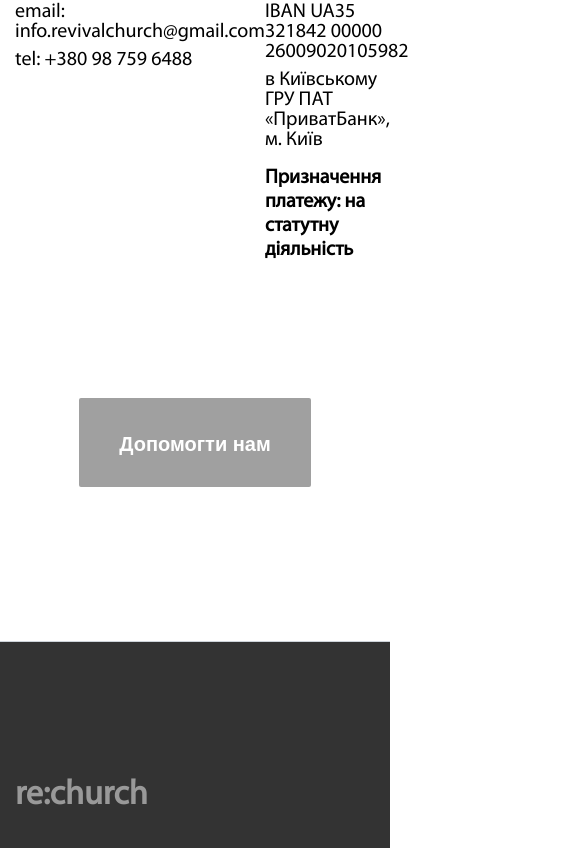
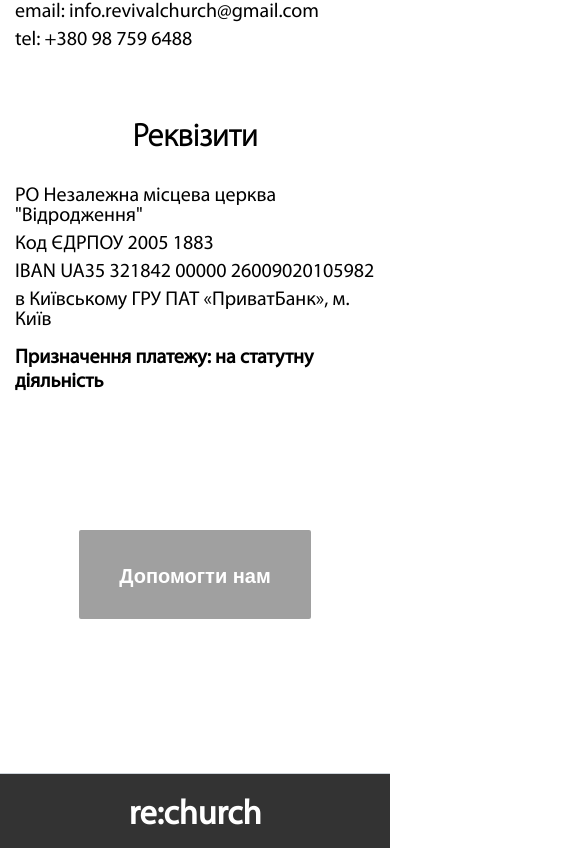
Before and after one commit to kupolua/build.revival-church.org, a plain HTML site: page index.html in a window 390 px wide. Shown: the part 5543-6391 px from the top of the page, 585 px wide, since content can reach past the window. Drawn offline with Linux system fonts and the light colour scheme; files whose address does not match are found by name.

Commit message:
fix mobile

```diff
--- a/css/style.css
+++ b/css/style.css
@@ -273,11 +273,13 @@ a:hover {
   width: 1140px;
   padding-left: 15px;
   padding-right: 15px;
-  margin: 64px auto 32px;
+  margin-left: auto;
+  margin-right: auto;
 }
 
 .footer-content .site-logo a {
   font-size: 34px !important;
+  color: white;
 }
 
 .footer-content .social {
@@ -294,6 +296,52 @@ a:hover {
 .footer-content .social-img img {
   width: 25px;
   height: 25px;
+}
+
+@media (max-width: 480px) {
+  .video iframe {
+    position: fixed;
+    width: 98%;
+    height: 35%;
+    left: 50%;
+    top: 50%;
+    transform: translateY(-50%) translateX(-50%);
+  }
+
+  .column-container__container {
+    flex-direction: column;
+  }
+
+  .column-container__column h1 {
+    margin-left: auto;
+    margin-right: auto;
+    width: fit-content;
+  }
+
+  .column-container__column:last-child {
+    margin-top: 64px;
+    margin-left: auto;
+  }
+
+  .site-footer {
+    padding: 16px 0 !important;
+  }
+
+  .footer-content {
+    flex-direction: column;
+    width: 100%;
+    justify-content: center;
+    align-items: center;
+  }
+
+  .footer-content .social {
+    margin-top: 16px;
+    width: fit-content;
+  }
+
+  .footer-content .site-logo {
+    width: fit-content;
+  }
 }
 
 ::-moz-selection {
```
